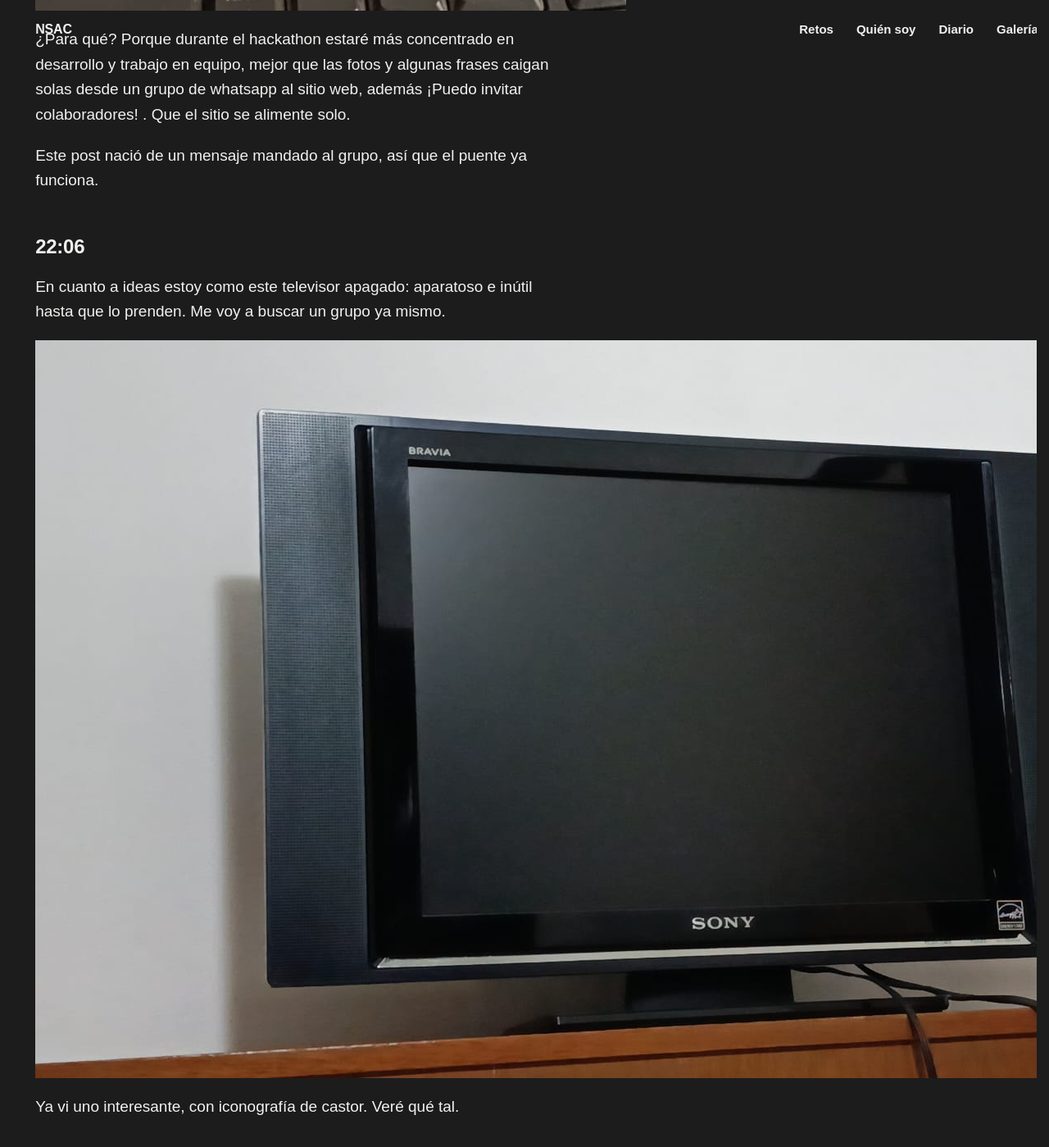
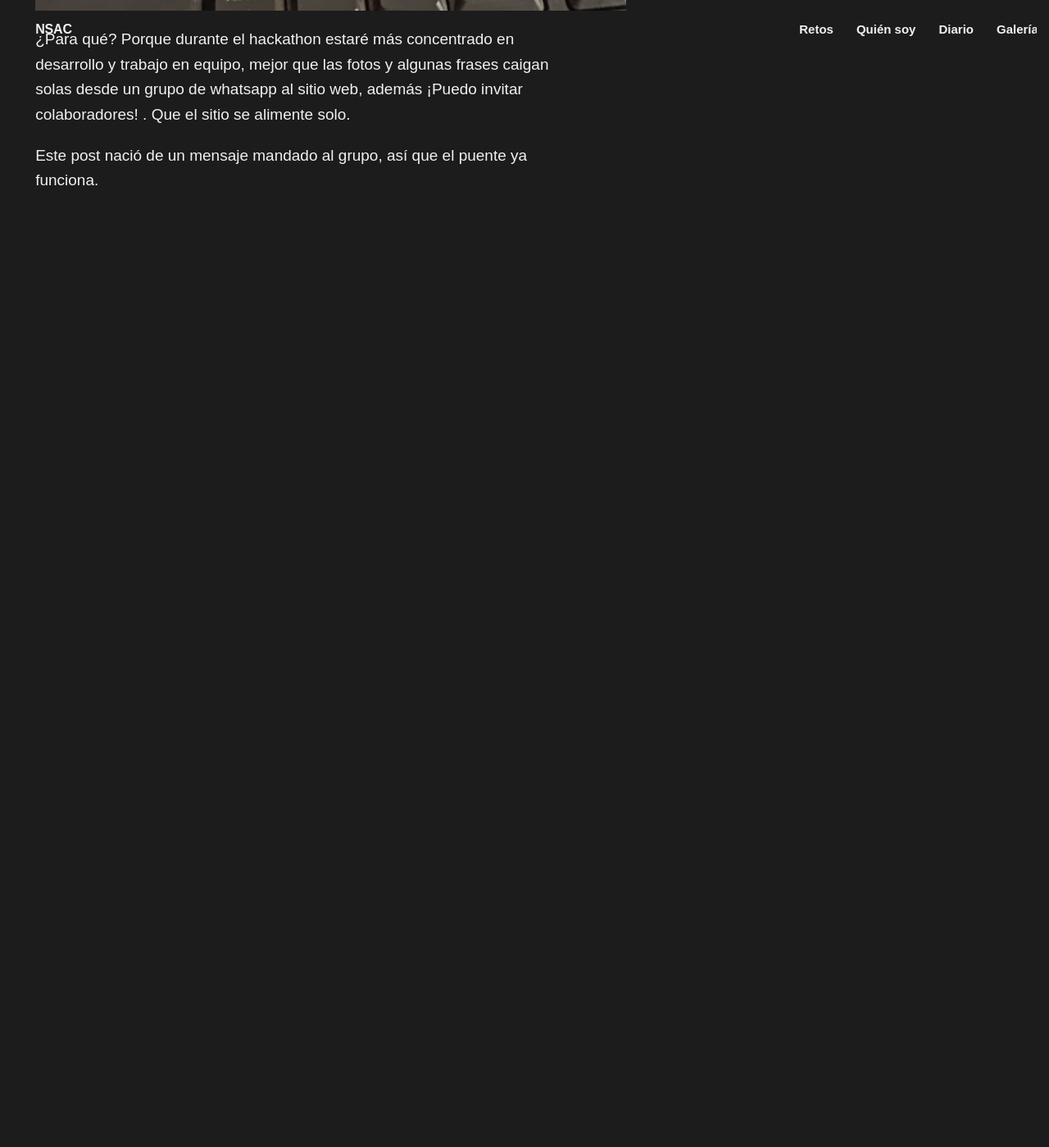
Before and after one commit to asosab/NSAC, a Jekyll site: the page built from _posts/2026-11-08-puente.md, in a window 1280 px wide and 1400 px high, scrolled down 1973 px. Shown: the whole window at 82% size. Built offline with Jekyll 4.4.1, drawn with Linux system fonts in a browser that asks for light colours; some web fonts are replaced; after the commit the page ends 2309 px from its top, so only the background shows below that.

Commit message:
Update 2026-11-08-puente.md

```diff
--- a/_posts/2026-11-08-puente.md
+++ b/_posts/2026-11-08-puente.md
@@ -11,11 +11,3 @@ Abrí un grupo de WhatsApp, le puse «Diario NSAC» y le armé una escucha: lo q
 ¿Para qué? Porque durante el hackathon estaré más concentrado en desarrollo y trabajo en equipo, mejor que las fotos y algunas frases caigan solas desde un grupo de whatsapp al sitio web, además ¡Puedo invitar colaboradores! . Que el sitio se alimente solo.
 
 Este post nació de un mensaje mandado al grupo, así que el puente ya funciona.
-
-## 22:06
-
-En cuanto a ideas estoy como este televisor apagado: aparatoso e inútil hasta que lo prenden. Me voy a buscar un grupo ya mismo.
-
-![Televisor Sony Bravia apagado sobre un mueble de madera]({{ '/assets/img/diario/2026-11-08-db59fb6f.jpg' | relative_url }})
-
-Ya vi uno interesante, con iconografía de castor. Veré qué tal.
```
